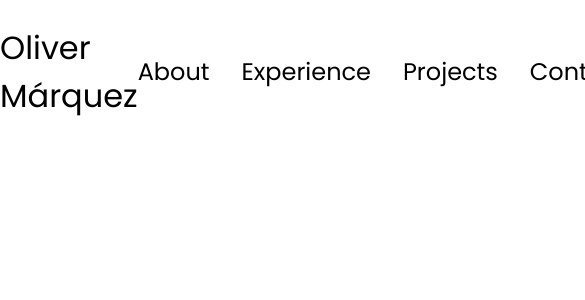
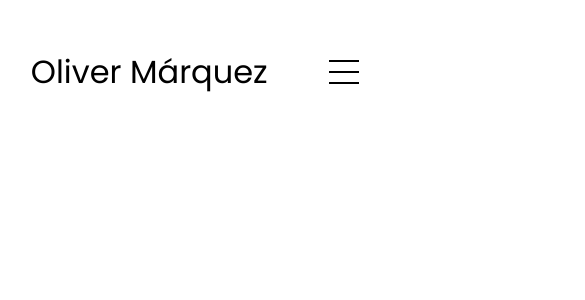
Before and after one commit to MarkedOliv/personal-portfolio-2.0, an Angular app: page / in a window 390 px wide. Shown: the top 300 px of the page, 585 px wide, since content can reach past the window. Built offline with nearby package versions, Linux system fonts and the light colour scheme.

Commit message:
Hamburger menu basics done

```diff
--- a/src/app/app.module.ts
+++ b/src/app/app.module.ts
@@ -3,14 +3,16 @@ import { BrowserModule } from '@angular/platform-browser';
 
 import { AppComponent } from './app.component';
 
-import { LayoutComponent } from './components/Layout/Layout.component';
+import { LayoutComponent } from './components/Layout/layout.component';
 
-import { HeaderComponent } from './components/Header/Header.component';
+import { HeaderComponent } from './components/Header/header.component';
+import { HamburgerMenuComponent } from './components/Hamburger-Menu/hamburgerMenu.component';
 
 @NgModule({
   declarations: [
     AppComponent,
     HeaderComponent,
+    HamburgerMenuComponent,
     LayoutComponent,
   ],
   imports: [
--- /dev/null
+++ b/src/app/components/Hamburger-Menu/hamburgerMenu.component.css
@@ -0,0 +1,135 @@
+nav,
+.nav-links {
+  display: flex;
+}
+
+nav {
+  align-items: center;
+  justify-content: space-around;
+  height: 17vh;
+}
+
+a {
+  color: black;
+  text-decoration: none;
+  text-decoration-color: white;
+  -moz-text-decoration-color: white;
+}
+
+a:hover {
+  color: gray;
+  text-decoration: underline;
+  text-underline-offset: 0.8rem;
+  text-decoration-color: rgb(181, 181, 181);
+  -moz-text-decoration-color: rgb(181, 181, 181);
+}
+
+.logo {
+  font-size: 2rem;
+}
+
+.logo:hover {
+  cursor: default;
+}
+
+.hamburger-menu {
+  position: relative;
+  display: inline-block;
+}
+
+.hamburger-icon {
+  display: flex;
+  flex-direction: column;
+  justify-content: space-between;
+  height: 24px;
+  width: 30px;
+  cursor: pointer;
+}
+
+.hamburger-icon span {
+  width: 100%;
+  height: 2px;
+  background-color: black;
+  transition: all 0.3 ease-in-out;
+  -webkit-transition: all 0.3 ease-in-out;
+  -moz-transition: all 0.3 ease-in-out;
+  -ms-transition: all 0.3 ease-in-out;
+  -o-transition: all 0.3 ease-in-out;
+}
+
+.menu-links {
+  position: absolute;
+  top: 100%;
+  right: 0;
+  background-color: white;
+  width: fit-content;
+  max-height: 0;
+  overflow: hidden;
+  transition: all 0.3 ease-in-out;
+  -webkit-transition: all 0.3 ease-in-out;
+  -moz-transition: all 0.3 ease-in-out;
+  -ms-transition: all 0.3 ease-in-out;
+  -o-transition: all 0.3 ease-in-out;
+}
+
+.menu-links a {
+  display: block;
+  padding: 10px;
+  text-align: center;
+  font-size: 1.5rem;
+  color: black;
+  text-decoration: none;
+  transition: all 0.3 ease-in-out;
+  -webkit-transition: all 0.3 ease-in-out;
+  -moz-transition: all 0.3 ease-in-out;
+  -ms-transition: all 0.3 ease-in-out;
+  -o-transition: all 0.3 ease-in-out;
+}
+
+.menu-links li {
+  list-style: none;
+}
+
+.menu-links.open {
+  max-height: 300px;
+}
+
+.hamburger-icon.open span:first-child {
+  transform: rotate(45deg) translate(10px, 5px);
+  -webkit-transform: rotate(45deg) translate(10px, 5px);
+  -moz-transform: rotate(45deg) translate(10px, 5px);
+  -ms-transform: rotate(45deg) translate(10px, 5px);
+  -o-transform: rotate(45deg) translate(10px, 5px);
+}
+
+.hamburger-icon.open span:nth-child(2) {
+  opacity: 0;
+}
+
+.hamburger-icon.open span:last-child {
+  transform: rotate(-45deg) translate(10px, -5px);
+  -webkit-transform: rotate(-45deg) translate(10px, -5px);
+  -moz-transform: rotate(-45deg) translate(10px, -5px);
+  -ms-transform: rotate(-45deg) translate(10px, -5px);
+  -o-transform: rotate(-45deg) translate(10px, -5px);
+}
+
+.hamburger-icon span:first-child {
+  transform: none;
+  -webkit-transform: none;
+  -moz-transform: none;
+  -ms-transform: none;
+  -o-transform: none;
+}
+
+.hamburger-icon span:nth-child(2) {
+ opacity: 1;
+}
+
+.hamburger-icon span:last-child {
+  transform: none;
+  -webkit-transform: none;
+  -moz-transform: none;
+  -ms-transform: none;
+  -o-transform: none;
+}
--- /dev/null
+++ b/src/app/components/Hamburger-Menu/hamburgerMenu.component.html
@@ -0,0 +1,16 @@
+<nav id="hamburger-nav">
+  <div class="logo">Oliver Márquez</div>
+  <div class="hamburger-menu">
+    <div class="hamburger-icon" (click)='toggleMenu()' [class.open]="isOpen">
+      <span></span>
+      <span></span>
+      <span></span>
+    </div>
+    <div class="menu-links" [class.open]="isOpen">
+      <li><a href="#about" (click)='toggleMenu()' [class.open]="isOpen">About</a></li>
+      <li><a href="#experience" (click)='toggleMenu()' [class.open]="isOpen">Experience</a></li>
+      <li><a href="#projects" (click)='toggleMenu()' [class.open]="isOpen">Projects</a></li>
+      <li><a href="#contact" (click)='toggleMenu()' [class.open]="isOpen">Contact</a></li>
+    </div>
+  </div>
+</nav>
--- /dev/null
+++ b/src/app/components/Hamburger-Menu/hamburgerMenu.component.ts
@@ -0,0 +1,14 @@
+import { Component } from '@angular/core';
+
+@Component({
+  selector: 'hamburger-menu',
+  templateUrl: 'hamburgerMenu.component.html',
+  styleUrls: ['./hamburgerMenu.component.css'],
+})
+export class HamburgerMenuComponent {
+  isOpen = false;
+
+  toggleMenu () {
+    this.isOpen = !this.isOpen;
+  }
+}
--- a/src/app/components/Layout/layout.component.html
+++ b/src/app/components/Layout/layout.component.html
@@ -1 +1,2 @@
 <header-component />
+<hamburger-menu />
--- a/src/styles.css
+++ b/src/styles.css
@@ -25,3 +25,16 @@ a, .btn {
   -ms-transition: all 300ms ease;
   -o-transition: all 300ms ease;
 }
+#hamburger-nav {
+  display: none;
+}
+
+@media screen and (max-width: 1200px) {
+  #desktop-nav {
+    display: none;
+  }
+  #hamburger-nav {
+    display: flex;
+
+  }
+}
```
